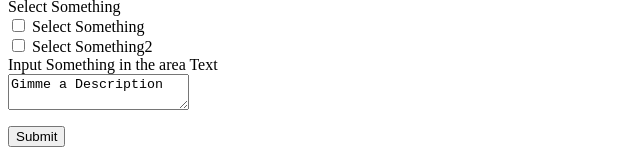
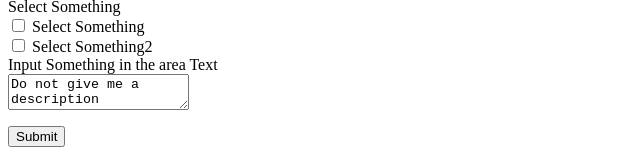
Before and after one commit to RhoAckiah/templates, a plain HTML site: page form.html in a window 1280 px wide. Shown: the part 294-458 px from the top of the page, without its empty margins (0-640 px from the left). Drawn offline with Linux system fonts and the light colour scheme.

Commit message:
update textarea

```diff
--- a/form.html
+++ b/form.html
@@ -59,7 +59,7 @@
       </div>
 
       <div>
-        <textarea>Gimme a Description</textarea>
+        <textarea>Do not give me a description</textarea>
       </div>
 
     </div>
```
